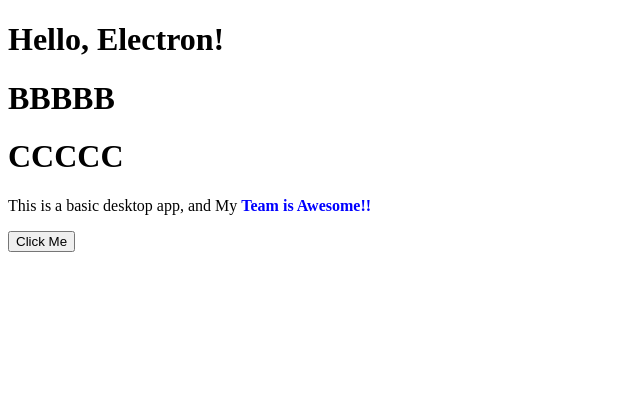
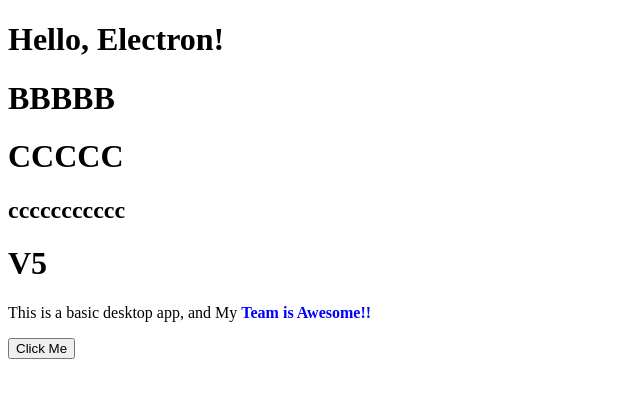
Before and after one commit to suryap-0812/BasicElectronapp, an Electron app: page index.html in a window 800 px wide. Shown: the whole page, without its empty margins (0-640 px from the left). Drawn offline with Linux system fonts and the light colour scheme.

Commit message:
v5 changes

```diff
--- a/index.html
+++ b/index.html
@@ -13,6 +13,8 @@
   <h1>Hello, Electron!</h1>
   <h1>BBBBB</h1>
   <h1>CCCCC</h1>
+  <h2>ccccccccccc</h2>
+  <h1>V5</h1>
   <p>This is a basic desktop app, and My
     <span class = "highlight">Team is Awesome!!</span>
   </p>
--- a/package.json
+++ b/package.json
@@ -1,6 +1,6 @@
 {
   "name": "basic_electron",
-  "version": "1.0.4",
+  "version": "1.0.5",
   "description": "Basic Electron App with Auto-Updater",
   "main": "main.js",
   "homepage": "https://github.com/suryap-0812/BasicElectronapp",
```
